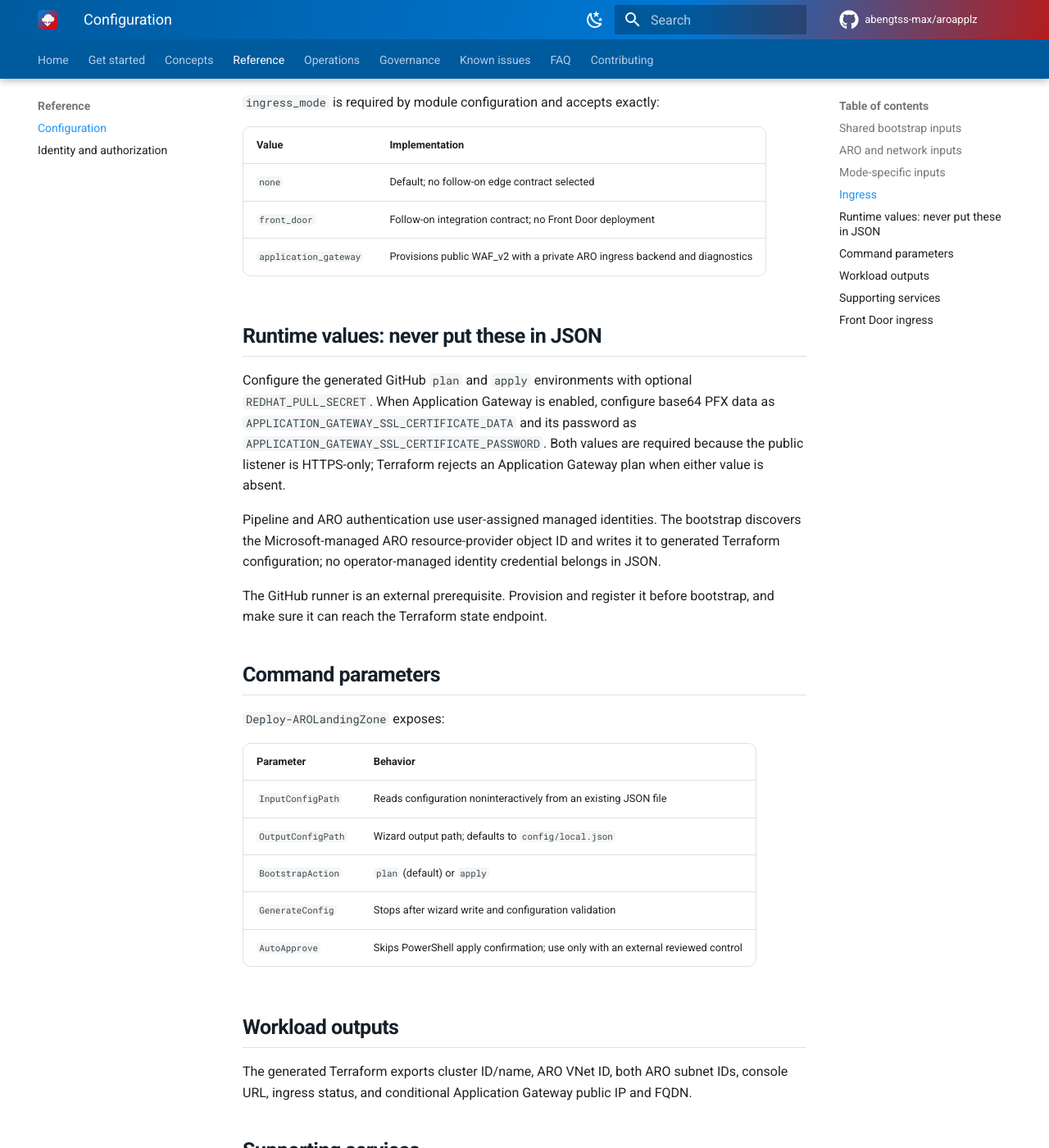
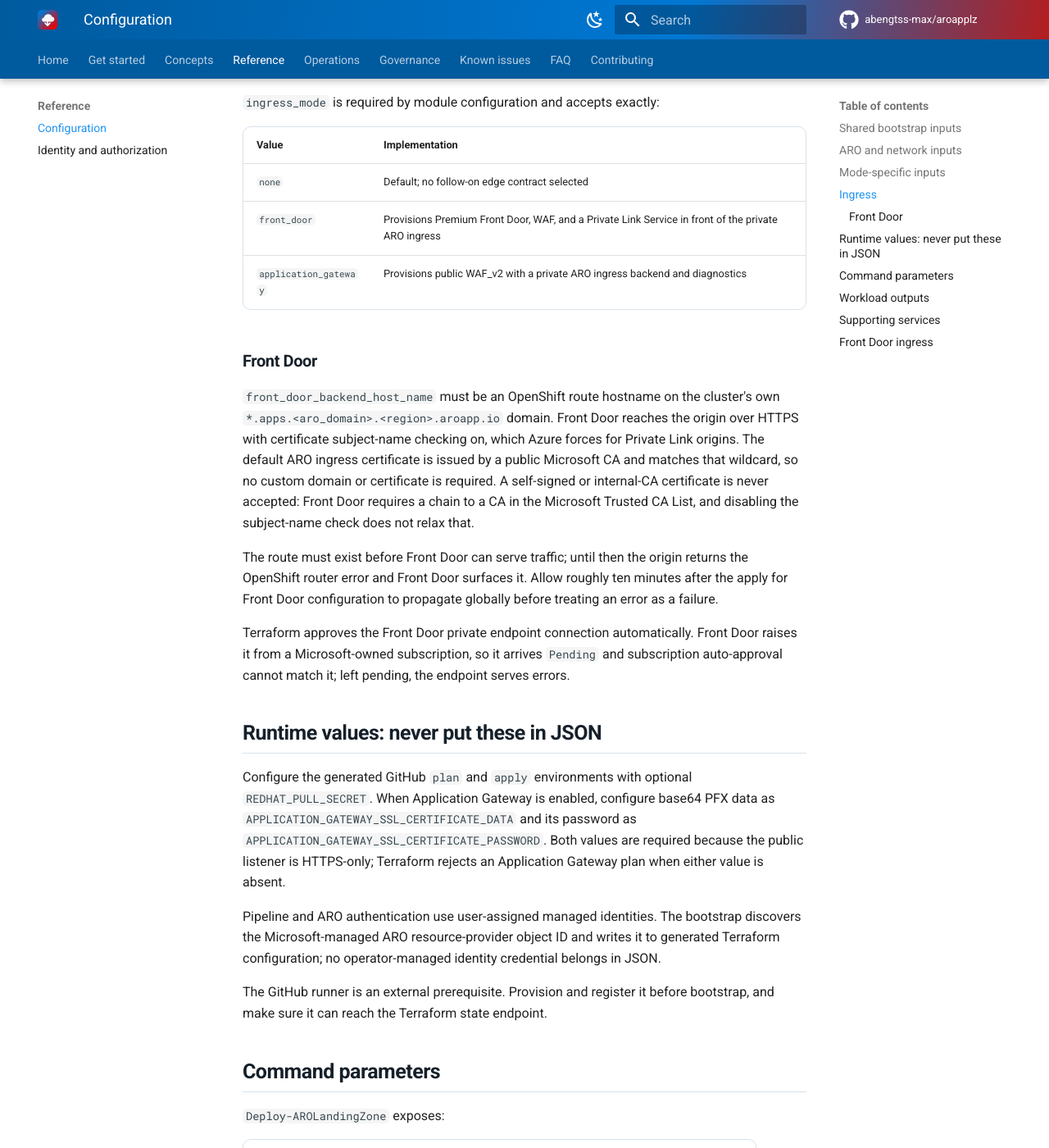
Before and after one commit to abengtss-max/aroapplz, an MkDocs documentation site: the page built from docs/reference/configuration.md, in a window 1280 px wide and 1400 px high, scrolled down 4797 px. Shown: the whole window at 82% size. Built offline with MkDocs 1.6.1 and Material for MkDocs 9.7.7, drawn with Linux system fonts in a browser that asks for light colours; comment, search, counter and statistics services are not loaded.

Commit message:
fix: make Front Door mode deployable and destroyable
Front Door could never deploy from scratch: the internal load balancer lookup ran at plan time and resolved to null before the cluster existed. Front Door also left its private endpoint connection pending, so the origin was unreachable, and destroy failed permanently because deleting the origin does not remove that connection and no amount of waiting does. Peer the runner network with the cluster so pipelines can reach a private API server.

Extract the token permission probe so its failure path is testable.

```diff
--- a/docs/reference/configuration.md
+++ b/docs/reference/configuration.md
@@ -105,8 +105,27 @@ In `spoke` mode the cluster is created with `outbound_type = UserDefinedRouting`
 | Value | Implementation |
 | --- | --- |
 | `none` | Default; no follow-on edge contract selected |
-| `front_door` | Follow-on integration contract; no Front Door deployment |
+| `front_door` | Provisions Premium Front Door, WAF, and a Private Link Service in front of the private ARO ingress |
 | `application_gateway` | Provisions public WAF_v2 with a private ARO ingress backend and diagnostics |
+
+### Front Door
+
+`front_door_backend_host_name` must be an OpenShift route hostname on the cluster's own
+`*.apps.<aro_domain>.<region>.aroapp.io` domain. Front Door reaches the origin over HTTPS with
+certificate subject-name checking on, which Azure forces for Private Link origins. The default ARO
+ingress certificate is issued by a public Microsoft CA and matches that wildcard, so no custom
+domain or certificate is required. A self-signed or internal-CA certificate is never accepted:
+Front Door requires a chain to a CA in the Microsoft Trusted CA List, and disabling the subject-name
+check does not relax that.
+
+The route must exist before Front Door can serve traffic; until then the origin returns the
+OpenShift router error and Front Door surfaces it. Allow roughly ten minutes after the apply for
+Front Door configuration to propagate globally before treating an error as a failure.
+
+Terraform approves the Front Door private endpoint connection automatically. Front Door raises it
+from a Microsoft-owned subscription, so it arrives `Pending` and subscription auto-approval cannot
+match it; left pending, the endpoint serves errors.
+
 
 ## Runtime values: never put these in JSON
 
```
Also changed, not shown: 8 other files.
